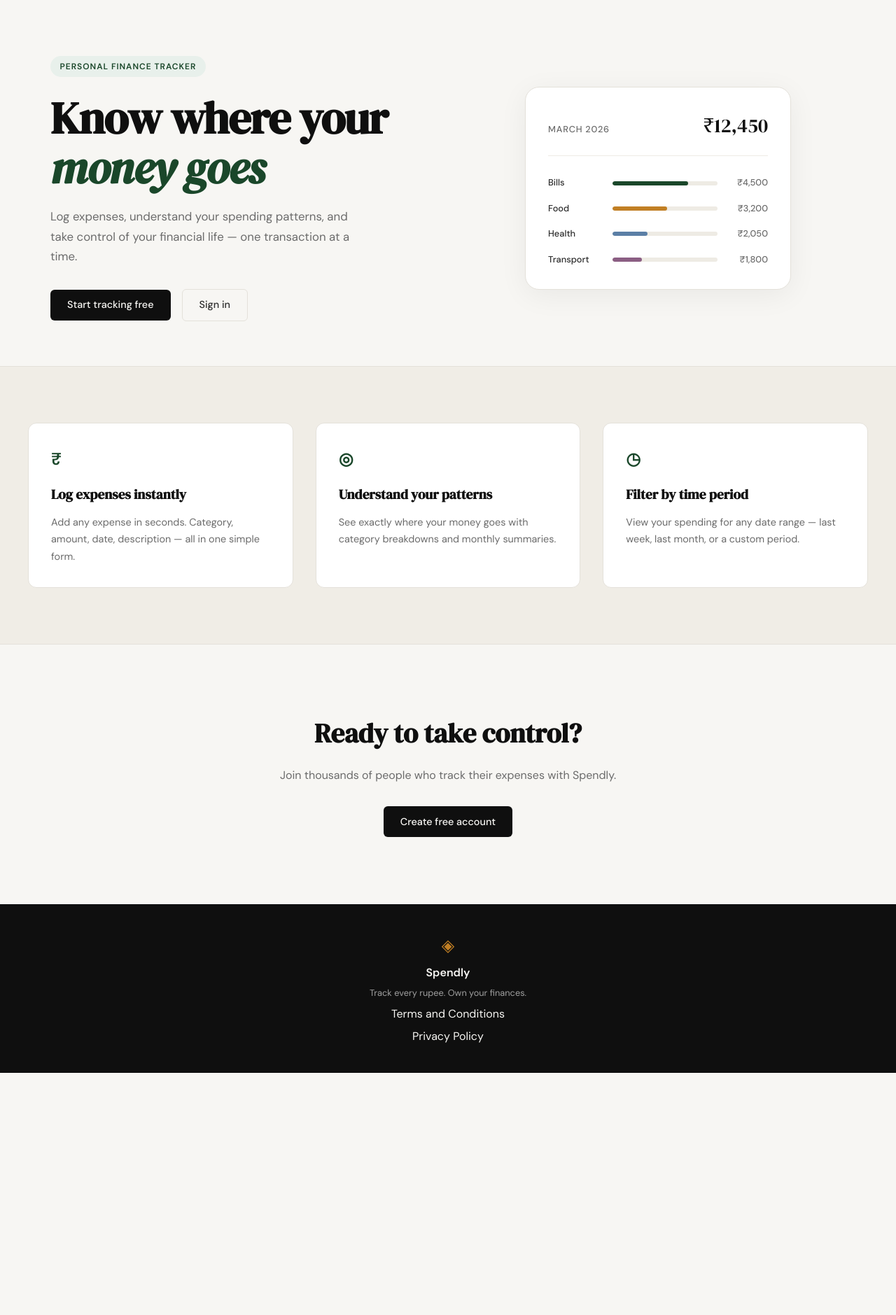
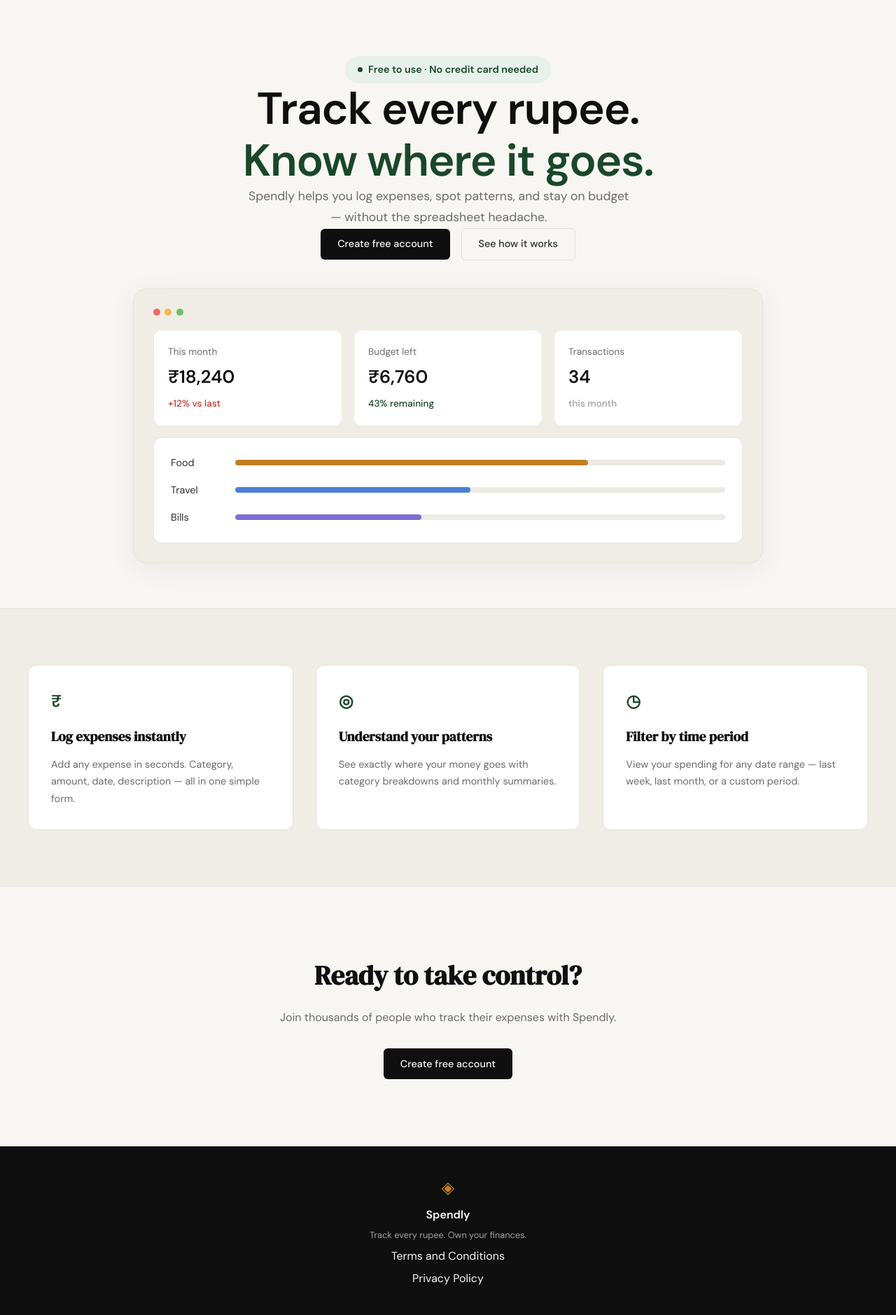
Before and after one commit to Akshats-git/Agentic-Coding-Using-Claude-Code, a Flask app: page / in a window 1280 px wide. Shown: the part 61-1940 px from the top of the page at 70% size. Before the commit the page ends 1594 px from the top, so only its background shows below. Run offline with Flask 3, Linux system fonts and the light colour scheme.

Commit message:
landing: redesign hero section to match mockup

```diff
--- a/Expense-Tracker/static/css/style.css
+++ b/Expense-Tracker/static/css/style.css
@@ -125,53 +125,59 @@ a { color: inherit; text-decoration: none; }
 
 .hero {
     padding: 5rem 2rem 4rem;
-    display: grid;
-    grid-template-columns: 1fr 1fr;
-    gap: 4rem;
+    display: flex;
+    flex-direction: column;
     align-items: center;
+    text-align: center;
+    gap: 2.5rem;
     max-width: var(--max-width);
     margin: 0 auto;
 }
 
 .hero-badge {
-    display: inline-block;
+    display: inline-flex;
+    align-items: center;
+    gap: 0.5rem;
     background: var(--accent-light);
     color: var(--accent);
-    font-size: 0.75rem;
+    font-size: 0.9rem;
     font-weight: 600;
-    letter-spacing: 0.08em;
-    text-transform: uppercase;
-    padding: 0.35rem 0.85rem;
+    padding: 0.5rem 1.1rem;
     border-radius: 999px;
-    margin-bottom: 1.5rem;
+}
+
+.hero-badge-dot {
+    width: 7px;
+    height: 7px;
+    border-radius: 50%;
+    background: var(--accent);
 }
 
 .hero-title {
-    font-family: var(--font-display);
-    font-size: clamp(2.5rem, 5vw, 4rem);
-    line-height: 1.1;
+    font-family: var(--font-body);
+    font-weight: 800;
+    font-size: clamp(2.5rem, 6vw, 4rem);
+    line-height: 1.15;
     letter-spacing: -0.02em;
     color: var(--ink);
-    margin-bottom: 1.25rem;
 }
 
-.hero-title em {
-    font-style: italic;
+.hero-title-accent {
     color: var(--accent);
 }
 
 .hero-subtitle {
-    font-size: 1.05rem;
+    font-size: 1.1rem;
     color: var(--ink-muted);
     line-height: 1.7;
-    max-width: 460px;
-    margin-bottom: 2rem;
+    max-width: 560px;
 }
 
 .hero-actions {
     display: flex;
     gap: 1rem;
     align-items: center;
+    justify-content: center;
 }
 
 /* ------------------------------------------------------------------ */
@@ -181,58 +187,99 @@ a { color: inherit; text-decoration: none; }
 .hero-visual {
     display: flex;
     justify-content: center;
+    width: 100%;
 }
 
 .mock-card {
-    background: var(--paper-card);
+    background: var(--paper-warm);
     border: 1px solid var(--border);
     border-radius: var(--radius-lg);
-    padding: 2rem;
+    padding: 1.75rem;
     width: 100%;
-    max-width: 380px;
+    max-width: 900px;
     box-shadow: 0 8px 40px rgba(0,0,0,0.06);
 }
 
-.mock-card-header {
+.mock-card-dots {
     display: flex;
-    justify-content: space-between;
-    align-items: baseline;
-    margin-bottom: 1.75rem;
-    padding-bottom: 1.25rem;
-    border-bottom: 1px solid var(--border-soft);
+    gap: 0.4rem;
+    margin-bottom: 1.25rem;
 }
 
-.mock-label {
-    font-size: 0.8rem;
-    font-weight: 500;
-    color: var(--ink-muted);
-    text-transform: uppercase;
-    letter-spacing: 0.06em;
+.mock-dot {
+    width: 10px;
+    height: 10px;
+    border-radius: 50%;
 }
 
-.mock-total {
-    font-family: var(--font-display);
-    font-size: 1.75rem;
+.mock-dot-red { background: #ef6b5f; }
+.mock-dot-yellow { background: #f3b94f; }
+.mock-dot-green { background: #6dc06a; }
+
+.mock-stats {
+    display: grid;
+    grid-template-columns: repeat(3, 1fr);
+    gap: 1rem;
+    margin-bottom: 1rem;
+}
+
+.mock-stat {
+    background: var(--paper-card);
+    border: 1px solid var(--border-soft);
+    border-radius: var(--radius-md);
+    padding: 1.25rem;
+    text-align: left;
+    display: flex;
+    flex-direction: column;
+    gap: 0.35rem;
+}
+
+.mock-stat-label {
+    font-size: 0.85rem;
+    color: var(--ink-muted);
+}
+
+.mock-stat-value {
+    font-family: var(--font-body);
+    font-weight: 700;
+    font-size: 1.6rem;
     color: var(--ink);
 }
 
-.mock-bars { display: flex; flex-direction: column; gap: 1rem; }
+.mock-stat-delta {
+    font-size: 0.85rem;
+    font-weight: 500;
+}
+
+.mock-stat-delta-up { color: var(--danger); }
+.mock-stat-delta-down { color: var(--accent); }
+.mock-stat-delta-neutral { color: var(--ink-faint); }
+
+.mock-bars {
+    background: var(--paper-card);
+    border: 1px solid var(--border-soft);
+    border-radius: var(--radius-md);
+    padding: 1.5rem;
+    display: flex;
+    flex-direction: column;
+    gap: 1rem;
+}
 
 .mock-bar-row {
     display: grid;
-    grid-template-columns: 80px 1fr 60px;
+    grid-template-columns: 80px 1fr;
     align-items: center;
     gap: 0.75rem;
 }
 
 .mock-cat {
-    font-size: 0.8rem;
-    font-weight: 500;
+    font-size: 0.9rem;
     color: var(--ink-soft);
+    text-align: left;
 }
 
 .mock-bar-track {
-    height: 6px;
+    height: 8px;
     background: var(--border-soft);
     border-radius: 999px;
     overflow: hidden;
@@ -240,21 +287,13 @@ a { color: inherit; text-decoration: none; }
 
 .mock-bar {
     height: 100%;
-    background: var(--accent);
     border-radius: 999px;
     transition: width 0.6s ease;
 }
 
-.mock-bar-2 { background: var(--accent-2); }
-.mock-bar-3 { background: #5b7fa6; }
-.mock-bar-4 { background: #8b5e83; }
-
-.mock-amt {
-    font-size: 0.8rem;
-    font-weight: 500;
-    color: var(--ink-muted);
-    text-align: right;
-}
+.mock-bar-food { background: var(--accent-2); }
+.mock-bar-travel { background: #4a7fd6; }
+.mock-bar-bills { background: #7b6fd1; }
 
 /* ------------------------------------------------------------------ */
 /* Buttons                                                             */
@@ -561,14 +600,8 @@ a { color: inherit; text-decoration: none; }
 /* ------------------------------------------------------------------ */
 
 @media (max-width: 900px) {
-    .hero {
-        grid-template-columns: 1fr;
-        text-align: center;
-    }
-
     .hero-subtitle { max-width: 100%; }
-    .hero-actions { justify-content: center; }
-    .hero-visual { display: none; }
+    .mock-stats { grid-template-columns: 1fr; }
 
     .features-inner { grid-template-columns: 1fr; }
 }
--- a/Expense-Tracker/templates/landing.html
+++ b/Expense-Tracker/templates/landing.html
@@ -6,55 +6,62 @@
 
 <section class="hero">
     <div class="hero-inner">
-        <div class="hero-badge">Personal Finance Tracker</div>
+        <div class="hero-badge"><span class="hero-badge-dot"></span>Free to use · No credit card needed</div>
         <h1 class="hero-title">
-            Know where your<br>
-            <em>money goes</em>
+            Track every rupee.<br>
+            <span class="hero-title-accent">Know where it goes.</span>
         </h1>
         <p class="hero-subtitle">
-            Log expenses, understand your spending patterns,
-            and take control of your financial life —
-            one transaction at a time.
+            Spendly helps you log expenses, spot patterns, and stay
+            on budget — without the spreadsheet headache.
         </p>
         <div class="hero-actions">
-            <a href="{{ url_for('register') }}" class="btn-primary">Start tracking free</a>
-            <a href="{{ url_for('login') }}" class="btn-ghost">Sign in</a>
+            <a href="{{ url_for('register') }}" class="btn-primary">Create free account</a>
+            <a href="#" class="btn-ghost">See how it works</a>
         </div>
     </div>
     <div class="hero-visual">
         <div class="mock-card">
-            <div class="mock-card-header">
-                <span class="mock-label">March 2026</span>
-                <span class="mock-total">₹12,450</span>
+            <div class="mock-card-dots">
+                <span class="mock-dot mock-dot-red"></span>
+                <span class="mock-dot mock-dot-yellow"></span>
+                <span class="mock-dot mock-dot-green"></span>
+            </div>
+            <div class="mock-stats">
+                <div class="mock-stat">
+                    <span class="mock-stat-label">This month</span>
+                    <span class="mock-stat-value">₹18,240</span>
+                    <span class="mock-stat-delta mock-stat-delta-up">+12% vs last</span>
+                </div>
+                <div class="mock-stat">
+                    <span class="mock-stat-label">Budget left</span>
+                    <span class="mock-stat-value">₹6,760</span>
+                    <span class="mock-stat-delta mock-stat-delta-down">43% remaining</span>
+                </div>
+                <div class="mock-stat">
+                    <span class="mock-stat-label">Transactions</span>
+                    <span class="mock-stat-value">34</span>
+                    <span class="mock-stat-delta mock-stat-delta-neutral">this month</span>
+                </div>
             </div>
             <div class="mock-bars">
                 <div class="mock-bar-row">
+                    <span class="mock-cat">Food</span>
+                    <div class="mock-bar-track">
+                        <div class="mock-bar mock-bar-food" style="width: 72%"></div>
+                    </div>
+                </div>
+                <div class="mock-bar-row">
+                    <span class="mock-cat">Travel</span>
+                    <div class="mock-bar-track">
+                        <div class="mock-bar mock-bar-travel" style="width: 48%"></div>
+                    </div>
+                </div>
+                <div class="mock-bar-row">
                     <span class="mock-cat">Bills</span>
                     <div class="mock-bar-track">
-                        <div class="mock-bar" style="width: 72%"></div>
+                        <div class="mock-bar mock-bar-bills" style="width: 38%"></div>
                     </div>
-                    <span class="mock-amt">₹4,500</span>
-                </div>
-                <div class="mock-bar-row">
-                    <span class="mock-cat">Food</span>
-                    <div class="mock-bar-track">
-                        <div class="mock-bar mock-bar-2" style="width: 52%"></div>
-                    </div>
-                    <span class="mock-amt">₹3,200</span>
-                </div>
-                <div class="mock-bar-row">
-                    <span class="mock-cat">Health</span>
-                    <div class="mock-bar-track">
-                        <div class="mock-bar mock-bar-3" style="width: 33%"></div>
-                    </div>
-                    <span class="mock-amt">₹2,050</span>
-                </div>
-                <div class="mock-bar-row">
-                    <span class="mock-cat">Transport</span>
-                    <div class="mock-bar-track">
-                        <div class="mock-bar mock-bar-4" style="width: 28%"></div>
-                    </div>
-                    <span class="mock-amt">₹1,800</span>
                 </div>
             </div>
         </div>
```
